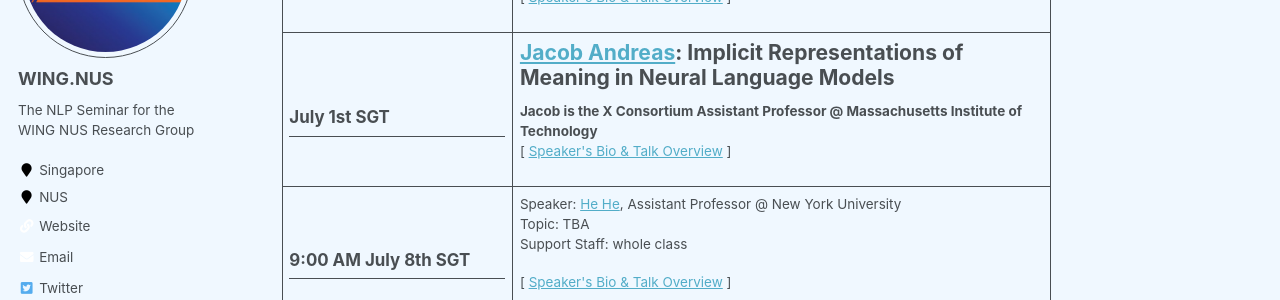
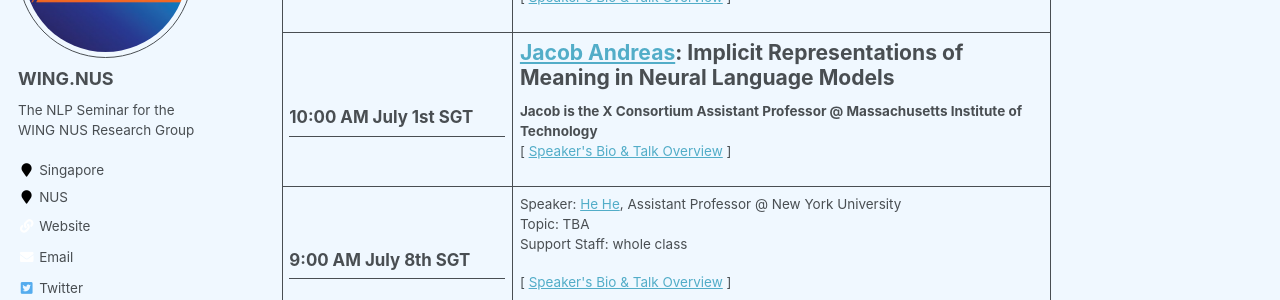
Before and after one commit to WING-NUS/nlp-seminar, a Jekyll site: the page built from _pages/about.md, in a window 1280 px wide and 900 px high, scrolled down 2700 px. Shown: the part 153-453 px from the top of the window. Built offline with Jekyll 4.4.1, drawn with Linux system fonts in a browser that asks for light colours.

Commit message:
add 10:00 AM

```diff
--- a/_pages/about.md
+++ b/_pages/about.md
@@ -124,7 +124,7 @@ Our group will be running our first NLP seminar in 2021 summer, tentatively from
   </tr>
 
   <tr>
-  <td><h2>July 1st SGT<br/></h2>
+  <td><h2>10:00 AM July 1st SGT<br/></h2>
   </td>
   <td>
     <h1><a href="https://www.mit.edu/~jda/">Jacob Andreas</a>: Implicit Representations of Meaning in Neural Language Models</h1>
```
